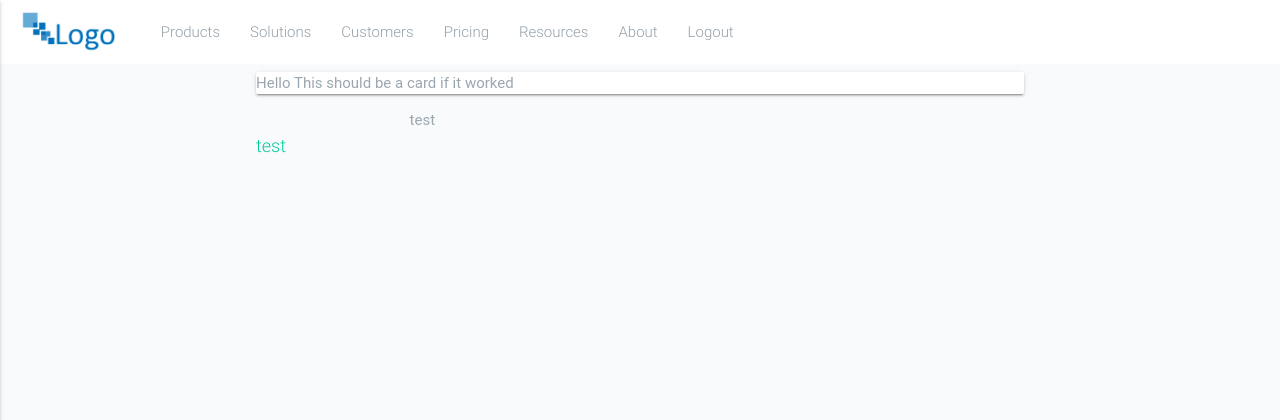
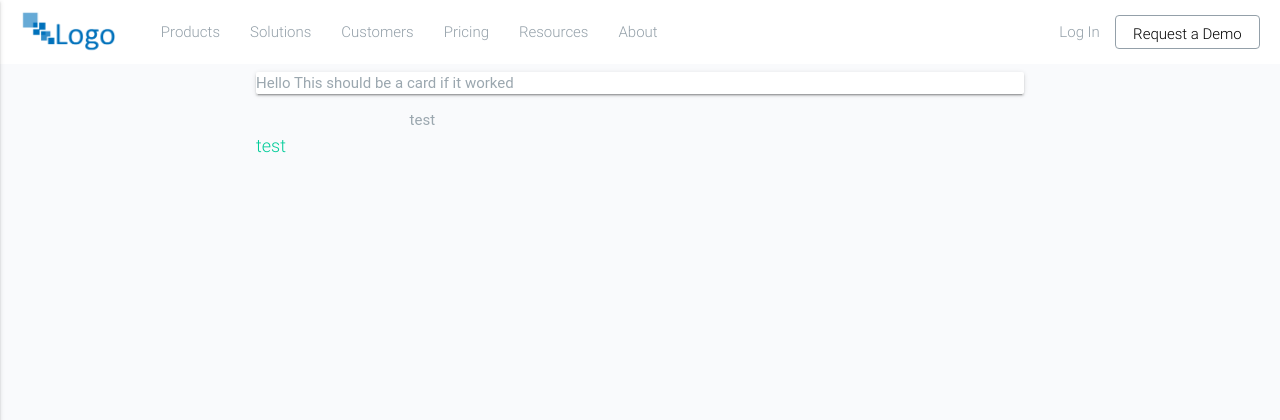
Before and after one commit to mbrooks8/Unit-Management-Softare, a PHP site: page / in a window 1280 px wide. Shown: the top 420 px of the page. Run offline with PHP 8.4, Linux system fonts and the light colour scheme; some libraries are stand-ins or nearby versions.

Commit message:
Added hover effects for request a demo button

```diff
--- a/assets/css/components/_button.scss
+++ b/assets/css/components/_button.scss
@@ -4,24 +4,31 @@
 	min-width: 4.5em;
 	height: 2.3em;
 	line-height: 2.4em;
-	border-radius: .14em;
+	border-radius: 4px;
 	padding: 0px 1.15em;
 	font-size: 1.4em;
 	background-color: transparent;
 	text-align: center;
 	text-decoration: none;
 	overflow: hidden;
-	text-transform: uppercase;
+	color:black;
+	transition:all .2s ease;
+	/*text-transform: uppercase;*/
 	&.round{
 		border-radius: 2.4em;
+	}
+	&.border{
+		border:1px solid #94A0A9;
 	}
 	&.raised{
 		&:hover
 		{
-			box-shadow: 0 2px 5px 0 rgba(0, 0, 0, 0.26);
+			background-color:$primary-color;
+			color:white;
+			border-color:$primary-color;
 		}
 	}
-	&:before
+/*	&:before
 	{
 		transition: background-color .2s ease;
 		position: absolute;
@@ -53,7 +60,7 @@
 			animation-timing-function: ease-in-out;
 			background-color: rgba(255,255,255,.2);
 		}
-	}
+	}*/
 	&:hover
 	{
 		&:before{
--- a/assets/css/components/_navBar.scss
+++ b/assets/css/components/_navBar.scss
@@ -9,6 +9,9 @@ nav {
 	z-index:997;
 	overflow: hidden;
 	width: 100%;
+	.button{
+		font-size:$nav-text-size;
+	}
 	//Logo
 	.logo{
 		/*position:absolute;*/
--- a/assets/css/poverty.css
+++ b/assets/css/poverty.css
@@ -2603,6 +2603,8 @@ nav {
   	right:0%;
   }
   }*/ }
+  nav .button, nav .modalFooter ul li a, .modalFooter ul li nav a {
+    font-size: 1rem; }
   nav .logo {
     /*position:absolute;*/
     float: left;
@@ -3012,19 +3014,18 @@ small {
   min-width: 4.5em;
   height: 2.3em;
   line-height: 2.4em;
-  border-radius: .14em;
+  border-radius: 4px;
   padding: 0px 1.15em;
   font-size: 1.4em;
   background-color: transparent;
   text-align: center;
   text-decoration: none;
   overflow: hidden;
-  text-transform: uppercase; }
-  .button.round, .modalFooter ul li a.round {
-    border-radius: 2.4em; }
-  .button.raised:hover, .modalFooter ul li a.raised:hover {
-    box-shadow: 0 2px 5px 0 rgba(0, 0, 0, 0.26); }
-  .button:before, .modalFooter ul li a:before {
+  color: black;
+  transition: all .2s ease;
+  /*text-transform: uppercase;*/
+  /*	&:before
+  	{
   		transition: background-color .2s ease;
   		position: absolute;
   		left: 0px;
@@ -3032,9 +3033,13 @@ small {
   		content: "";
   		z-index: 1;
   		height: 100%;
-    width: 100%;
-    background-color: transparent; }
-  .button:active:after, .modalFooter ul li a:active:after {
+  		width:100%;
+  		background-color: rgba(0,0,0,0);
+  	}
+  	&:active
+  	{
+  		&:after
+  		{
   			z-index: 1;
   			content: "";
   			border-radius: 50%;
@@ -3043,12 +3048,23 @@ small {
   			position: absolute;
   			left: 50%;
   			top: 50%;
-    transform: translate(-50%, -50%);
+  			transform: translate(-50%,-50%);
+
   			animation-name: tap;
   			animation-duration: .4s;
   			animation-iteration-count: 1;
   			animation-timing-function: ease-in-out;
-    background-color: rgba(255, 255, 255, 0.2); }
+  			background-color: rgba(255,255,255,.2);
+  		}
+  	}*/ }
+  .button.round, .modalFooter ul li a.round {
+    border-radius: 2.4em; }
+  .button.border, .modalFooter ul li a.border {
+    border: 1px solid #94A0A9; }
+  .button.raised:hover, .modalFooter ul li a.raised:hover {
+    background-color: #00CC99;
+    color: white;
+    border-color: #00CC99; }
   .button:hover:before, .modalFooter ul li a:hover:before {
     background-color: rgba(0, 0, 0, 0.08); }
   .button.floating, .modalFooter ul li a.floating {
--- a/assets/template/topNav.php
+++ b/assets/template/topNav.php
@@ -26,7 +26,7 @@
 					<li><a href="./pricing">Pricing</a></li>
 					<li><a href="./resources">Resources</a></li>
 					<li><a href="./about">About</a></li>
-					<li><a href="./database/logout">Logout</a></li>
+					<li><a href="./database/login">Log In</a></li>
 				</ul>
 			</div>
 		</div>
@@ -43,16 +43,11 @@
 						<li><a href="./pricing">Pricing</a></li>
 						<li><a href="./resources">Resources</a></li>
 						<li><a href="./about">About</a></li>
-						<li><a href="./database/logout">Logout</a></li>
 					</ul>
 					<ul class="right hide-on-med-and-down">
-						<li><a href="./products">Products</a></li>
-						<li><a href="./solutions">Solutions</a></li>
-						<li><a href="./customers">Customers</a></li>
-						<li><a href="./pricing">Pricing</a></li>
-						<li><a href="./resources">Resources</a></li>
-						<li><a href="./about">About</a></li>
-						<li><a href="./database/logout">Logout</a></li>
+						<li><a href="./database/login">Log In</a></li>
+						<!--this should be a modal or it could be a page idk-->
+						<li><a href="./demo" class="button raised border">Request a Demo</a></li>
 					</ul>
 					<ul class="right hide-on-large-only">
 						<li><a class="sideToggle"><i class="fa fa-bars blue-text" aria-hidden="true"></i></a></li>
```
Also changed, not shown: 1 other file. Lines whose indentation alone changed are shown as unchanged.
